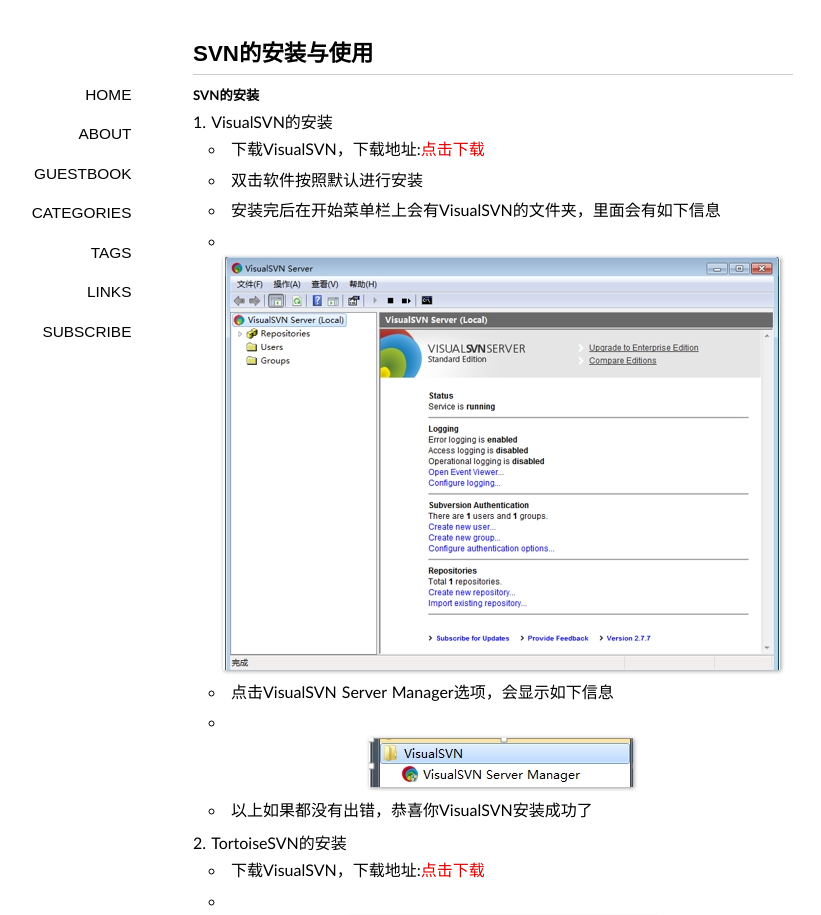
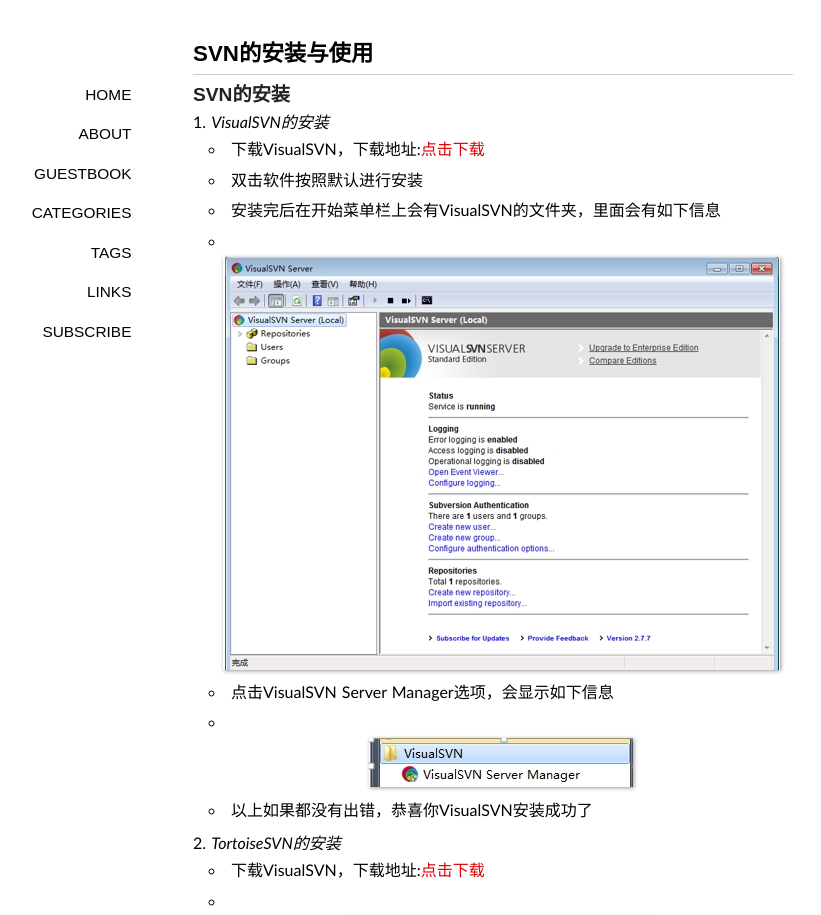
Before and after one commit to chenzhigang/chenzhigang.github.io, a Jekyll site: the page built from _posts/201408/2014-08-20-SVNBlog.md, in a window 1280 px wide. Shown: the top 915 px of the page, without its empty margins (147-968 px from the left). Built offline with Jekyll 4.4.1, drawn with Linux system fonts in a browser that asks for light colours; some web fonts are replaced; Markdown is read by kramdown in place of the engine named in the settings; comment, search, counter and statistics services are not loaded.

Commit message:
no message

```diff
--- a/_posts/201408/2014-08-20-SVNBlog.md
+++ b/_posts/201408/2014-08-20-SVNBlog.md
@@ -10,8 +10,8 @@ tags:
 
 
 
-#####SVN的安装
-1. VisualSVN的安装
+###SVN的安装
+1. _VisualSVN的安装_
 	+ 下载VisualSVN，下载地址:[点击下载][1]
     + 双击软件按照默认进行安装
     + 安装完后在开始菜单栏上会有VisualSVN的文件夹，里面会有如下信息
@@ -19,7 +19,7 @@ tags:
     + 点击VisualSVN Server Manager选项，会显示如下信息
     + ![](/image/20140820/Manager.jpg)
 	+ 以上如果都没有出错，恭喜你VisualSVN安装成功了
-2. TortoiseSVN的安装
+2. _TortoiseSVN的安装_
 	+ 下载VisualSVN，下载地址:[点击下载][2]
 	+ ![](/image/20140820/TorEXE.jpg)
 	+ 双击软件按照默认进行安装
@@ -31,8 +31,8 @@ tags:
 	+ ![](/image/20140820/TortoiseSVN.jpg)
 	+ 以上如果都没有错，那么恭喜你TortoiseSVN安装成功了
 
-#####SVN的使用
-1. VisualSVN用户、组别登信息的配置
+###SVN的使用
+1. _VisualSVN用户、组别登信息的配置_
 	- 打开VisualSVN的VisualSVN Server Manager选项，出现如下信息:
 	- ![](/image/20140820/Repositories.jpg)
 	- 其中，Repositories：源码仓库;User：用户名称;Groups：组名
@@ -49,7 +49,7 @@ tags:
 	- ![](/image/20140820/groups.jpg),选择edit
 	- ![](/image/20140820/editgroup.jpg),将需要分配到该组的用户分配进来，点击ok
 	- 这样一个基本的用户组别配置完毕
-2. 使用TortoiseSVN进行相关的操作
+2. _使用TortoiseSVN进行相关的操作_
 	+ SVN Checkout操作
 		- 选择需要Checkout的路径
 		- 右键点击SVN Checkout选项
```
